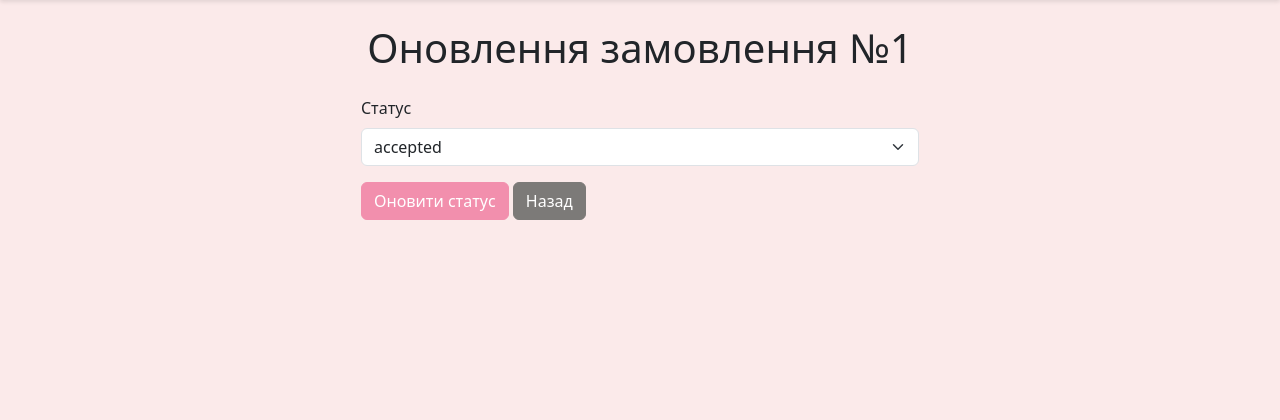
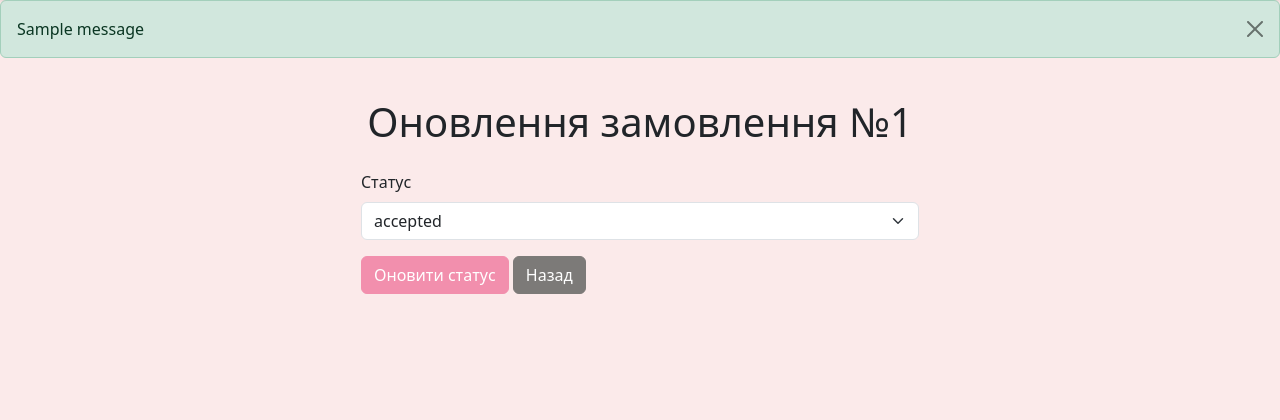
Before and after one commit to 1afterlyfe/bloomShop_proj, a Flask app: page /admin/order/1/update in a window 1280 px wide. Shown: the part 68-488 px from the top of the page. Run offline with Flask 3, Linux system fonts and the light colour scheme; a user stored in the database is signed in; one stand-in notice (Sample message) is shown.

Commit message:
Update base.html

```diff
--- a/shopProject/templates/base.html
+++ b/shopProject/templates/base.html
@@ -11,6 +11,17 @@
 <body class="d-flex flex-column min-vh-100">
     {% include 'navbar.html' %}
 
+    {% with messages = get_flashed_messages(with_categories=true) %}
+    {% if messages %}
+        {% for category, message in messages %}
+            <div class="alert alert-{{ category }} alert-dismissible fade show" role="alert">
+                {{ message }}
+                <button type="button" class="btn-close" data-bs-dismiss="alert" aria-label="Close"></button>
+            </div>
+            {% endfor %}
+        {% endif %}
+    {% endwith %}
+
     <main class="flex-grow-1">
         {% block content %}
         {% endblock %}
```
